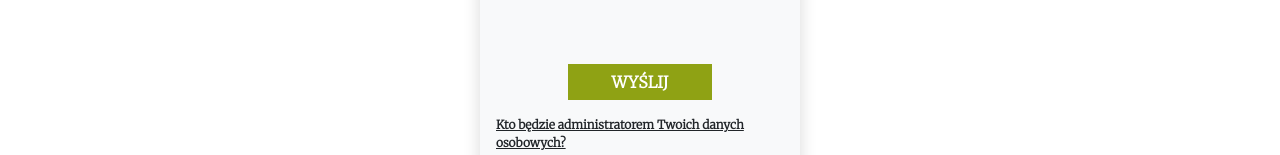
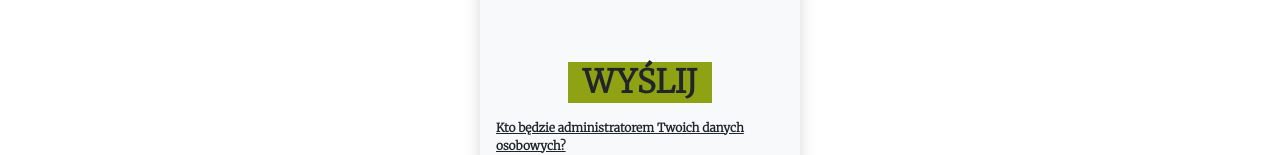
Before and after one commit to amelangad/register-test, a React (Create React App) app: page / in a window 1280 px wide. Shown: the part 543-698 px from the top of the page. Built offline with nearby package versions, Linux system fonts and the light colour scheme.

Commit message:
change the error of response

```diff
--- a/src/components/Register.jsx
+++ b/src/components/Register.jsx
@@ -2,8 +2,6 @@ import React, { useState, useEffect, useRef } from 'react'
 import Form from 'react-bootstrap/Form';
 import Col from 'react-bootstrap/Col';
 import Row from 'react-bootstrap/Row';
-import Button from 'react-bootstrap/Button'
-
 
 
 const PHONE_REGEX = /^[0-9]{9}$/;
@@ -13,11 +11,12 @@ export default function Register() {
   let [counter, setCounter] = useState(1);
   const refPhone = useRef(null);
   const refSms = useRef(null);
+
   const [name, setName] = useState('');
+
 
   const [phone, setPhone] = useState('');
   const [validPhone, setValidPhone] = useState(false);
-
 
   const [email, setEmail] = useState('');
   const [validEmail, setValidEmail] = useState(false);
@@ -44,60 +43,48 @@ export default function Register() {
   const handleSubmit = async (e) => {
     setCounter(counter + 1);
     e.preventDefault();
-    console.log(counter)
+
+    let formData = await new FormData();
+    formData.append('name', 'Aleksa');
+    formData.append('email', email);
+    formData.append('phone', phone);
+    formData.append('agreement_email', agrEmail);
+    formData.append('agreement_phone', agrPhone);
+    formData.append('agreement_sms', agrSms);
+    formData.append('error_test', email);
+
+
+    if ((counter % 10) === 0) {
+      formData.delete("error_test", email);
+      formData.set("error_test", "");
       if (!refPhone.current.checked && !refSms.current.checked) {
         setErrMsg('Przynajmniej jedna zgoda na kontakt telefoniczny musi być zaznaczona')
       }
-    const formData = await new FormData();
-    formData.append("name", name);
-    formData.append("phone", phone);
-    formData.append("email", email);
-    formData.append("agreement_email", agrEmail);
-    formData.append("agreement_phone", agrPhone);
-    formData.append("agreement_sms", agrSms);
-    formData.append("error_test", email);
-    if ((counter % 10) === 0) {
-      formData.delete("error_test", email)
-      formData.append("error_test", "")
-      const res = await Object.fromEntries(formData);
-      console.log(res)
     }
-    const res = await Object.fromEntries(formData);
-    await fetch('https://test8.it4u.company/sapi/modules/contact/form/40042ce28394dc369948c018b22c534d', {
+
+    const res = await fetch('https://test8.it4u.company/sapi/modules/contact/form/40042ce28394dc369948c018b22c534d', {
       method: 'POST',
-      body: res,
-      headers: {
-        "Content-Type": "multipart/form-data"
-      }
+      body: formData,
     })
-      .then(response => {
-        if (response.status === 200) {
+let response = await res.json();
+if(response.result === "OK"){
   setName('')
   setEmail('')
   setPhone('')
-          setErrMsg('Succes!')
+  setErrMsg(response.content)
 }
-        else if (response.status === 409) {
-          setErrMsg('Użytkownik istnieje w bazie danych')
-        }
-        else if (response.status === 404) {
-          setErrMsg('Błąd serwera')
-        }
-        else {
-          setErrMsg(`Kod błędu: ${response.status}`)
-        }
-      })
-
 
   }
 
+
   return (
-    <Form onSubmit={handleSubmit} id="form" name="form"
+    <Form onSubmit={handleSubmit} id="form"
       className="form position-absolute bg-light d-flex flex-column justify-content-center align-items-center h-auto p-3  flex shadow form-floating col-sm-6 col-md-6 col-lg-3 mx-auto">
       <Form.Group as={Row} className="flex justify-content-center gap-3">
         <Col sm="10">
           <Form.Control
             required
+            id="name"
             name="name"
             type="text"
             value={name}
@@ -108,6 +95,7 @@ export default function Register() {
         </Col>
         <Col sm="10">
           <Form.Control
+          id="phone"
             name="phone"
             type="tel"
             pattern="[0-9]{9}"
@@ -120,9 +108,9 @@ export default function Register() {
         </Col>
         <Col sm="10">
           <Form.Control
+          id="email"
+          name ="email"
             required
-            id="email"
-            name="email"
             value={email}
             onChange={(e) => setEmail(e.target.value)}
             placeholder="email"
@@ -159,9 +147,10 @@ export default function Register() {
             ref={refSms}
             label="&nbsp; w formie sms, na udostępniony numer telefonu"
             name="agreement_sms" />
+
         </Col>
       </Form.Group>
-      <Button type="submit" className=" text-uppercase w-50 rounded-0 my-3 h2" style={{ background: "#8fa214", border: "#8fa214" }}><strong>Wyślij</strong></Button>
+      <button type="submit" className=" text-uppercase w-50 rounded-0 my-3 h2" style={{ background: "#8fa214", border: "#8fa214" }}><strong>Wyślij</strong></button>
       <p className="text-decoration-underline" style={{ fontWeight: "bold" }}>Kto będzie administratorem Twoich danych osobowych?</p>
     </Form>
   );
```
Lines whose indentation alone changed are shown as unchanged.
